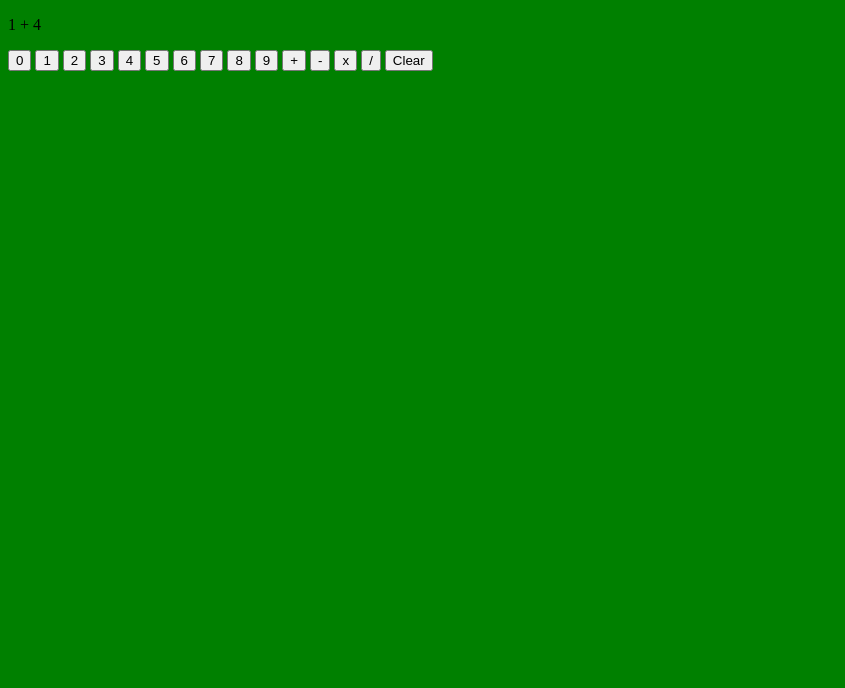
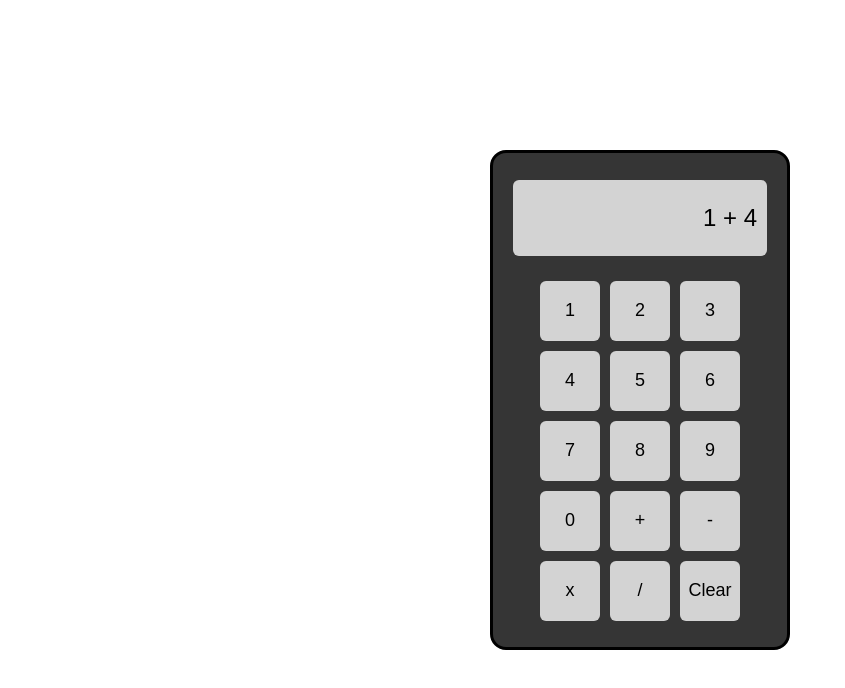
Before and after one commit to himikeorg/_calculator, a plain HTML site: page index.html in a window 1280 px wide. Shown: the whole page, without its empty margins (0-845 px from the left). Drawn offline with Linux system fonts and the light colour scheme.

Commit message:
Add calculator styling

```diff
--- a/index.html
+++ b/index.html
@@ -12,7 +12,7 @@
             <div id="screen">
                 <p>1 + 4</p>
             </div>
-            <button>0</button>
+            <div id="btnSection">
                 <button>1</button>
                 <button>2</button>
                 <button>3</button>
@@ -22,6 +22,7 @@
                 <button>7</button>
                 <button>8</button>
                 <button>9</button>
+                <button>0</button>
                 <button>+</button>
                 <button>-</button>
                 <button>x</button>
@@ -29,6 +30,7 @@
                 <button>Clear</button>
             </div>
         </div>
+    </div>
     <script src="app.js"></script>
 </body>
 </html>
--- a/style.css
+++ b/style.css
@@ -1,3 +1,56 @@
+* {
+    box-sizing: border-box;
+}
+
 body {
-    background-color: green;
+    margin: 0;
+    padding: 0;
+    font-family:Arial, Helvetica, sans-serif;
+    font-size: 24px;
 }
+
+#container {
+    height: 100vh;
+    display: flex;
+    justify-content: center;
+    align-items: center;
+}
+
+#calculator {
+    background-color: rgb(53, 53, 53);
+    border: 3px solid black;
+    border-radius: 16px;
+    height: 500px;
+    width: 300px;
+    padding: 20px;
+    display: flex;
+    flex-direction: column;
+    justify-content: center;
+    gap: 25px;
+}
+
+#screen {
+    background-color: lightgray;
+    border-radius: 6px;
+    text-align: right;
+}
+
+#screen p {
+    padding-right: 10px;
+}
+
+#btnSection {
+    display: flex;
+    flex-wrap: wrap;
+    gap: 10px;
+    justify-content: center;
+}
+
+button {
+    border: none;
+    background-color: lightgray;
+    font-size: 18px;
+    border-radius: 6px;
+    height: 60px;
+    width: 60px;
+}
```
Lines whose indentation alone changed are shown as unchanged.
